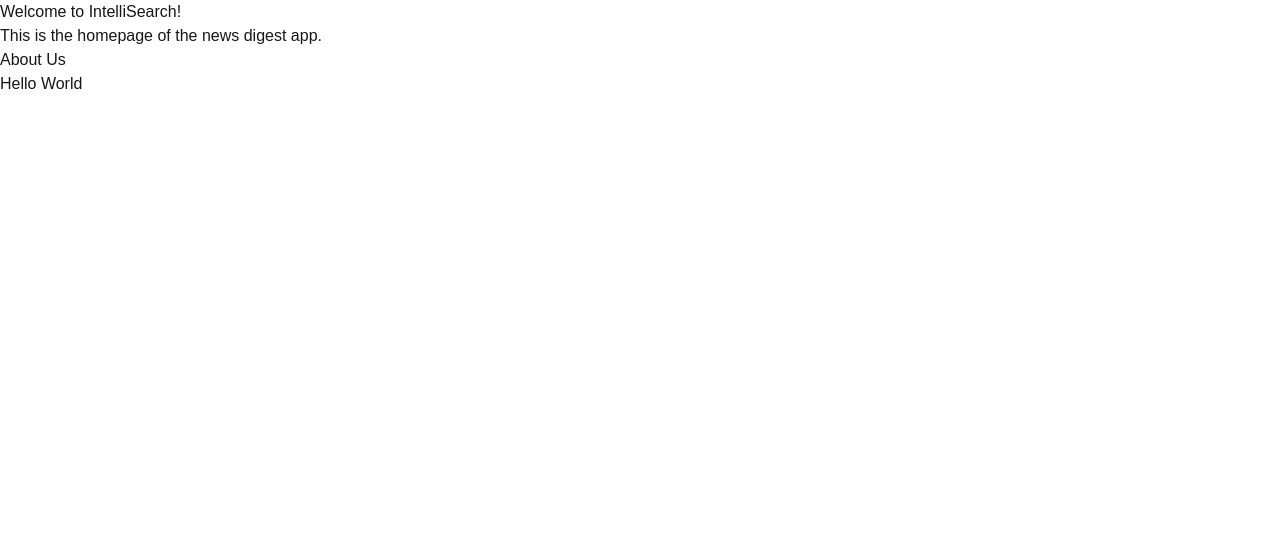
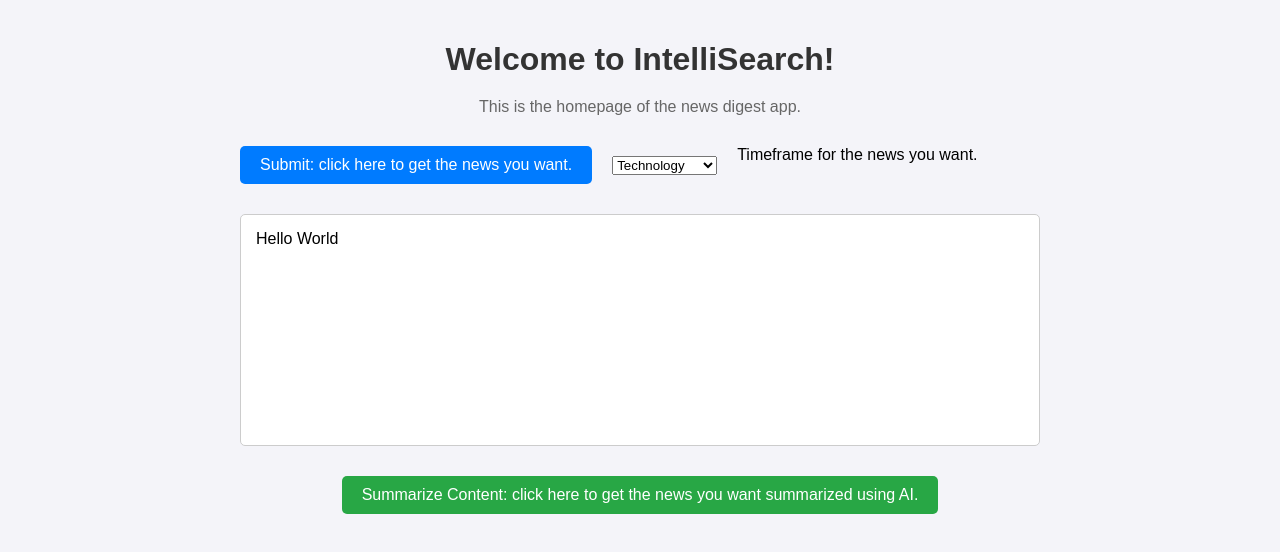
Before and after one commit to Aravsharma1/IntelliSearch, a Next.js app in the folder my-app/: page / in a window 1280 px wide. Shown: the top 552 px of the page. Built offline with nearby package versions, Linux system fonts and the light colour scheme.

Commit message:
finished basic frontend ui for mvp

```diff
--- /dev/null
+++ b/my-app/app/HomePage.module.css
@@ -0,0 +1,135 @@
+/* HomePage.module.css */
+
+/* Container styling */
+.container {
+    max-width: 1200px; /* Set a maximum width for the container */
+    margin: 0 auto;    /* Center the container horizontally */
+    padding: 20px;     /* Add padding inside the container */
+  }
+
+  /* Heading styling */
+  .heading {
+    text-align: center;
+    color: #333;
+    margin-bottom: 20px;
+  }
+
+  /* Introductory paragraph styling */
+  .intro {
+    text-align: center;
+    color: #666;
+    margin-bottom: 20px;
+  }
+
+  /* Link styling */
+  .aboutLink {
+    display: block;
+    text-align: center;
+    margin-bottom: 20px;
+    color: #007bff;
+    text-decoration: none;
+  }
+
+  .aboutLink:hover {
+    text-decoration: underline;
+  }
+
+  /* Flex container for button and dropdown menu */
+  .buttonDropdownContainer {
+    display: flex;
+    align-items: center;
+    gap: 20px; /* Space between the button and dropdown */
+    margin-bottom: 20px; /* Space below the container */
+  }
+
+  /* Submit button styling */
+  .submitButton {
+    flex-shrink: 0; /* Prevent the button from shrinking */
+  }
+
+  .submitButton button {
+    background-color: #007bff;
+    color: white;
+    border: none;
+    padding: 10px 20px;
+    cursor: pointer;
+    border-radius: 5px;
+    font-size: 16px;
+  }
+
+  .submitButton button:hover {
+    background-color: #0056b3;
+  }
+
+  /* Dropdown menu styling */
+  .dropdownMenu {
+    flex-grow: 10; /* Allow the dropdown to take available space */
+    width: 200%;
+  }
+
+  .dropdownMenu select {
+    width: 1200%;
+    padding: 10px;
+    border: 1px solid #dc2b2b;
+    border-radius: 5px;
+    font-size: 16px;
+    background-color: #dc2b2b;
+    color: #f22121;
+    appearance: none; /* Remove default styling */
+    -webkit-appearance: none; /* For Safari */
+    -moz-appearance: none; /* For Firefox */
+
+    background-repeat: no-repeat;
+    background-position: right 10px center;
+    background-size: 12px;
+  }
+
+  /* Main text field styling */
+  .mainTextField {
+    border: 1px solid #ccc;
+    padding: 15px;
+    height: 200px;
+    overflow-y: auto;
+    background-color: #fff;
+    border-radius: 5px;
+    margin-bottom: 20px;
+  }
+
+  /* Time frame section styling */
+  .timeFrame {
+    margin-bottom: 20px;
+  }
+
+  /* Summarize content button styling */
+  .summarizeContent {
+    text-align: center;
+    margin-bottom: 20px;
+  }
+
+  .summarizeContent button {
+    background-color: #28a745;
+    color: white;
+    border: none;
+    padding: 10px 20px;
+    cursor: pointer;
+    border-radius: 5px;
+    font-size: 16px;
+  }
+
+  .summarizeContent button:hover {
+    background-color: #218838;
+  }
+
+  /* Responsive design adjustments */
+  @media (max-width: 768px) {
+    .buttonDropdownContainer {
+      flex-direction: column; /* Stack items vertically on smaller screens */
+      align-items: stretch;   /* Ensure items take full width */
+    }
+
+    .submitButton,
+    .dropdownMenu {
+      width: 100%; /* Full width for each item */
+      margin: 5px 0; /* Vertical spacing between items */
+    }
+  }
--- a/my-app/app/globals.css
+++ b/my-app/app/globals.css
@@ -1,21 +1,33 @@
-@tailwind base;
-@tailwind components;
-@tailwind utilities;
+/* globals.css */
 
-:root {
-  --background: #ffffff;
-  --foreground: #171717;
+/* Apply a consistent font and background color to the entire application */
+body {
+  font-family: Arial, sans-serif;
+  background-color: #f4f4f9;
+  margin: 0;
+  padding: 0;
 }
 
-@media (prefers-color-scheme: dark) {
-  :root {
-    --background: #8f3c3c;
-    --foreground: #060303;
-  }
+/* Center the main container and set a maximum width */
+.container {
+  max-width: 800px;
+  margin: 0 auto;
+  padding: 20px;
 }
 
-body {
-  color: var(--foreground);
-  background: var(--background);
-  font-family: Arial, Helvetica, sans-serif;
+/* Style for all buttons to ensure consistency */
+button {
+  background-color: #007bff;
+  color: white;
+  border: none;
+  padding: 10px 20px;
+  margin: 10px 0;
+  cursor: pointer;
+  border-radius: 5px;
+  font-size: 16px;
 }
+
+/* Change button color on hover */
+button:hover {
+  background-color: #0056b3;
+}
--- a/my-app/app/page.tsx
+++ b/my-app/app/page.tsx
@@ -1,51 +1,71 @@
 // app/page.tsx
 import React from 'react';
-import Link from 'next/link'
+import Link from 'next/link';
+import styles from './HomePage.module.css';
 
 export default function HomePage() {
   return (
-    <div>
-      <h1>Welcome to IntelliSearch!</h1>
-      <p>This is the homepage of the news digest app.</p>
-      <Link href="/about-us"> About Us</Link>
+    <div className="container">
+      <h1 className={styles.heading}>Welcome to IntelliSearch!</h1>
+      <p className={styles.intro}>This is the homepage of the news digest app.</p>
+      <div className={styles.buttonDropdownContainer}>
+        <SubmitButton />
+        <DropdownMenu />
+        <TimeFrame />
+      </div>
       <MainTextField />
+      <SummarizeContent />
     </div>
   );
 }
 
-
 export function MainTextField() {
   return (
-    <div>
+    <div className={styles.mainTextField}>
       Hello World
+    </div>
+  );
+}
+
+export function DropdownMenu3() {
+  return (
+    <div className={styles.dropdownMenu}>
+      Dropdown Menu for news genre.
     </div>
   );
 }
 
 export function DropdownMenu(){
   return (
-    <div>
-      Dropdown Menu for news genre.
-    </div>
+    <select name='NewsGenre' id = 'NewsGenre'>
+      <option value="volvo">Technology</option>
+    <option value="saab">Entertainment</option>
+    <option value="mercedes">Geopolitics</option>
+    <option value="audi">All</option>
+    </select>
   )
 }
 
-export function TimeFrame(){
+export function TimeFrame() {
   return (
-    <div>
+    <div className={styles.timeFrame}>
       Timeframe for the news you want.
     </div>
-  )
+  );
 }
 
-export function SubmitButton(){
+export function SubmitButton() {
   return (
-    <button>Submit: click here to get the news you want.</button>
-  )
+    <div className={styles.submitButton}>
+      <button>Submit: click here to get the news you want.</button>
+    </div>
+  );
 }
 
-export function SummarizeContent(){
+export function SummarizeContent() {
   return (
-    <button>Summarize Content: click here to get the news you want summarized using AI.</button>
-  )
+    <div className={styles.summarizeContent}>
+      <button>Summarize Content: click here to get the news you want summarized using AI.</button>
+    </div>
+  );
 }
```
